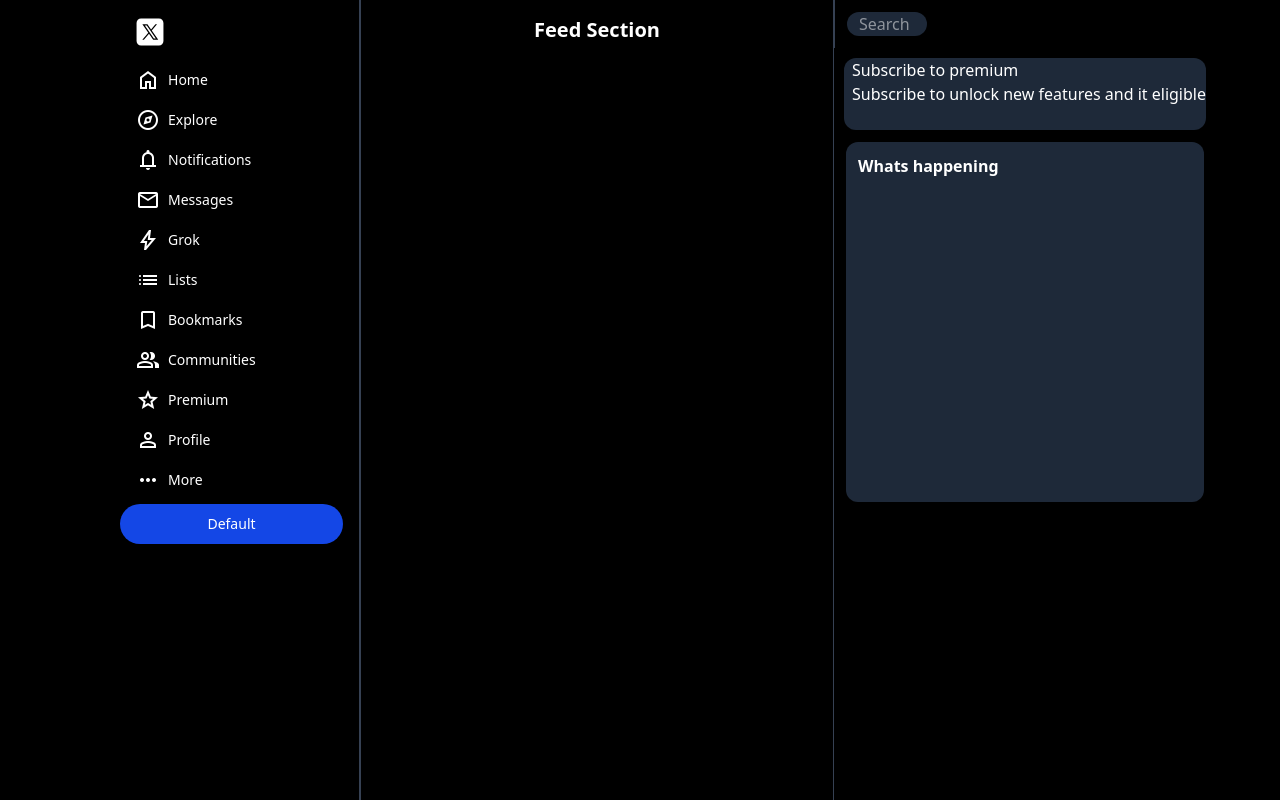
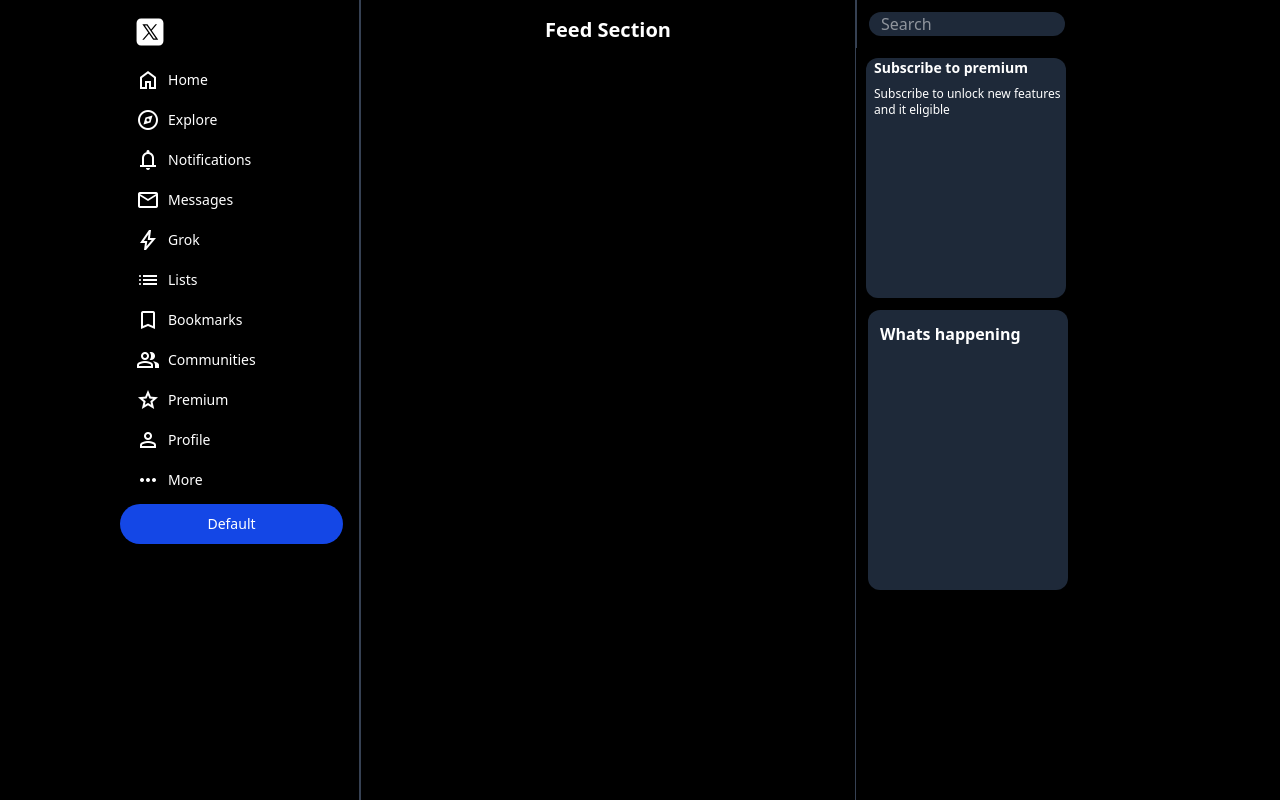
Before and after one commit to Huzaifa-sheikh2/Twitter-clone-, a website: page src/index.html in a window 1280 px wide. Drawn offline with nearby package versions, Linux system fonts and the light colour scheme.

Commit message:
setup right side section

```diff
--- a/src/index.html
+++ b/src/index.html
@@ -102,23 +102,23 @@
       <!-- Right section -->
        <div class="third">
 
-         <div class="search w-80 p-3 border-l border-gray-700">
+         <div class="search w-90 p-3 border-l border-gray-700">
            <input
            type="text"
            placeholder="Search "
-           class="w-20 rounded-full bg-gray-800 text-white placeholder:pl-3 focus:outline-none focus:ring-2 focus:ring-blue-500"
+           class="w-49 rounded-full bg-gray-800 text-white placeholder:pl-3 focus:outline-none focus:ring-2 focus:ring-blue-500"
            />
           </div>
 
-          <div class="subscribe bg-gray-800 rounded-xl m-2.5 ">
-            <h1 class="ml-2">Subscribe to premium</h1>
-            <p class="ml-2">Subscribe to unlock new features and it eligible </p>
-            <button class="success"></button>
+          <div class="subscribe bg-gray-800 rounded-xl m-2.5 w-50 h-60">
+            <h1 class="ml-2 text-sm font-extrabold">Subscribe to premium</h1>
+            <p class="ml-2 text-xs pt-2">Subscribe to unlock new features and it eligible </p>
+
           </div>
 
 
 
-          <div class="whats bg-gray-800 m-3 p-3 rounded-xl h-90">
+          <div class="whats bg-gray-800 m-3 p-3 rounded-xl h-70 w-50">
             <h1 class="text-left font-bold">Whats happening</h1>
           </div>
         </div>
```
Also changed, not shown: src/output.css.
